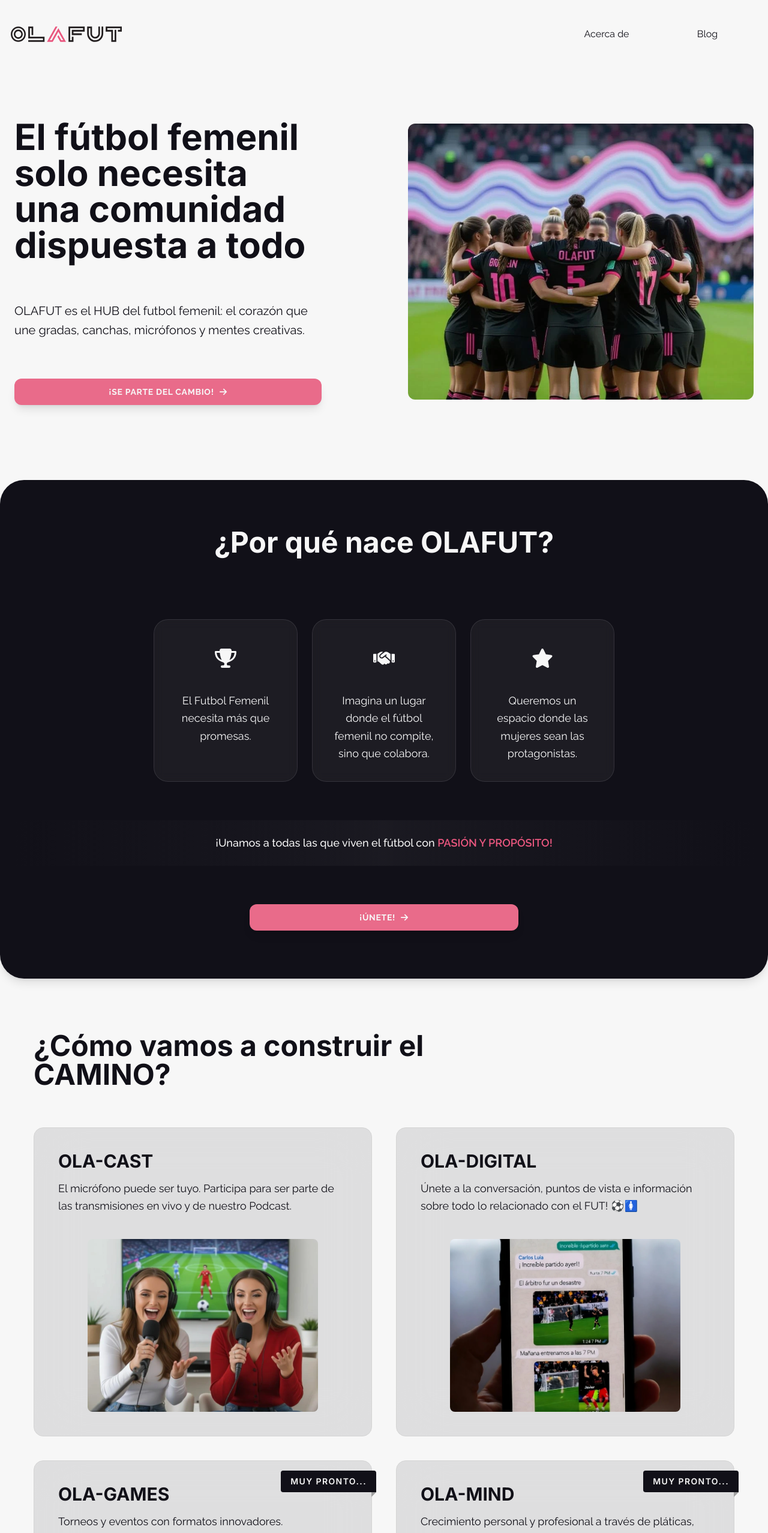
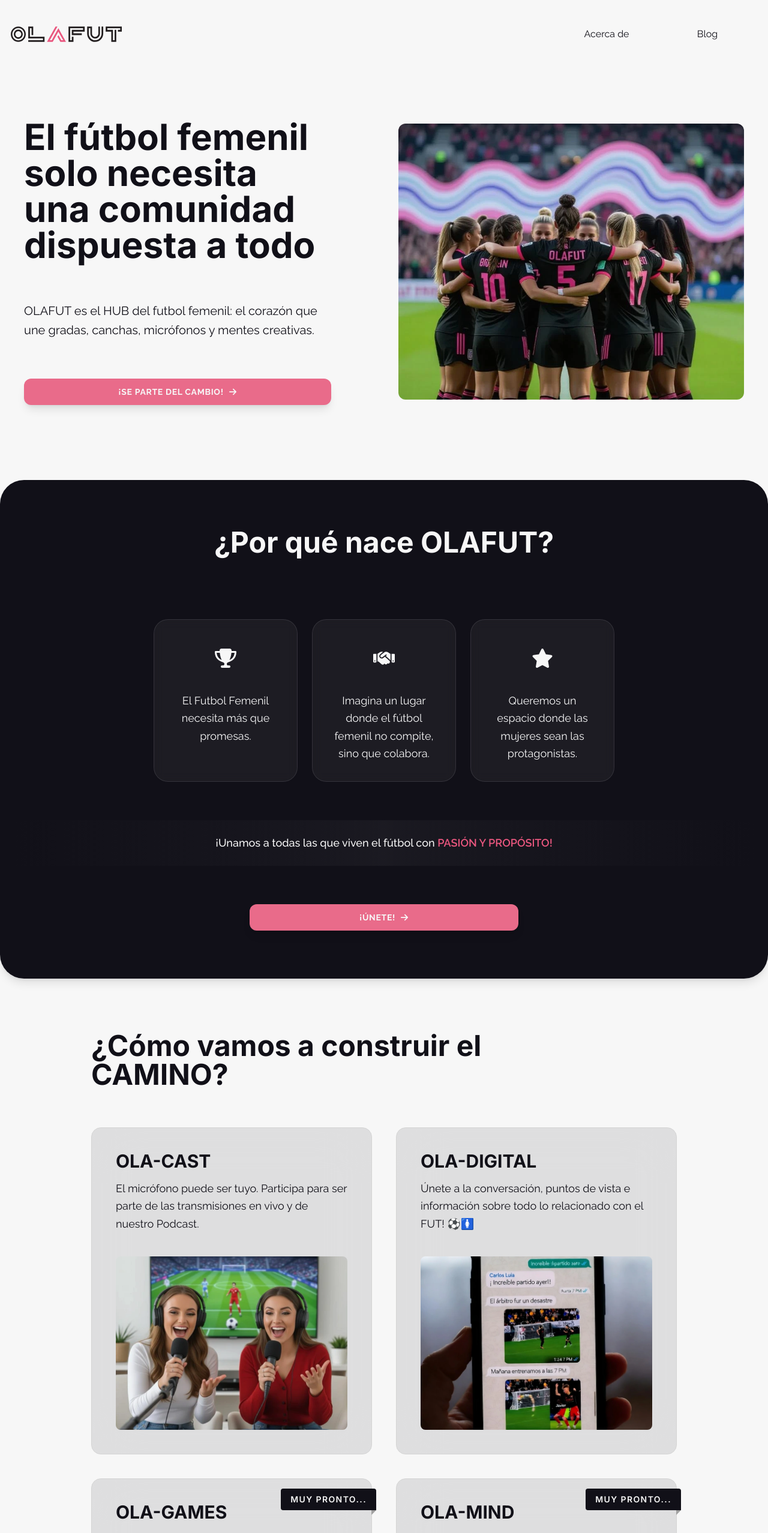
Before and after one commit to olafut/landing-olafut, a Next.js app: page / in a window 1280 px wide. Shown: the top 2555 px of the page at 60% size. Built offline with nearby package versions, Linux system fonts and the light colour scheme.

Commit message:
feat: enhance HeroSection with animations and refactor downloadImage utility

```diff
--- a/src/app/_components/HeroSection.tsx
+++ b/src/app/_components/HeroSection.tsx
@@ -1,3 +1,6 @@
+'use client';
+
+import { motion } from 'motion/react';
 import Image from 'next/image';
 import { FaArrowRight } from 'react-icons/fa6';
 import { useTranslate } from '../hooks';
@@ -9,8 +12,13 @@ export const HeroSection = () => {
 
   return (
     <div className="relative py-20 px-6 flex flex-col items-center mx-auto container justify-center min-h-[calc(100dvh-4.5rem)]">
-      <section className="flex flex-col xl:flex-row items-center justify-between w-full gap-20 lg:gap-10">
-        <div className="flex flex-col text-center xl:text-left max-w-lg">
+      <section className="flex flex-col xl:flex-row items-center justify-around w-full gap-20">
+        <motion.div
+          initial={{ opacity: 0, x: -50 }}
+          animate={{ opacity: 1, x: 0 }}
+          transition={{ duration: 0.8 }}
+          className="flex flex-col text-center xl:text-left max-w-lg relative"
+        >
           <Title level="h1">{t('title')}</Title>
 
           <Subtitle className="my-16">{t('subtitle')}</Subtitle>
@@ -19,9 +27,24 @@ export const HeroSection = () => {
             {t('cta')}
             <FaArrowRight />
           </CallToActionButton>
-        </div>
+        </motion.div>
 
-        <div className="relative w-full h-auto aspect-3/4 lg:aspect-5/4 max-w-xl">
+        <motion.div
+          initial={{ opacity: 0, scale: 0.8 }}
+          animate={{ opacity: 1, scale: 1 }}
+          transition={{ duration: 0.8, delay: 0.2 }}
+          className="relative w-full h-auto aspect-3/4 lg:aspect-5/4 max-w-xl"
+        >
+          {/* <div className="absolute -top-6 -left-6 bg-background shadow-2xl rounded-2xl p-4 border border-primary/20 hover:scale-110 transition-transform duration-300 z-20 hidden lg:block">
+            <div className="text-3xl font-black text-primary">1K+</div>
+            <div className="text-xs text-foreground/70">Jugadoras</div>
+          </div>
+
+          <div className="absolute -bottom-6 -right-6 bg-background shadow-2xl rounded-2xl p-4 border border-secondary/20 hover:scale-110 transition-transform duration-300 z-20 hidden lg:block">
+            <div className="text-3xl font-black text-neutral-500">50+</div>
+            <div className="text-xs text-foreground/70">Equipos</div>
+          </div> */}
+
           <Image
             src="/assets/hero.webp"
             alt="Hero Image"
@@ -31,7 +54,7 @@ export const HeroSection = () => {
             loading="eager"
             decoding="sync"
           />
-        </div>
+        </motion.div>
       </section>
     </div>
   );
--- a/src/app/_components/ProductCard.tsx
+++ b/src/app/_components/ProductCard.tsx
@@ -11,6 +11,7 @@ interface ProductCardProps extends BaseProps {
   description: ReactNode[];
   image?: ImageProps;
   comingSoon?: boolean;
+  rtl?: boolean;
 }
 
 export const ProductCard: FC<ProductCardProps> = ({
@@ -20,33 +21,39 @@ export const ProductCard: FC<ProductCardProps> = ({
   style,
   image: imgProps = undefined,
   comingSoon = false,
+  rtl = false,
 }) => {
   const { t } = useTranslate('Features');
 
   return (
     <article
       className={twMerge(
-        'bg-foreground/10 min-h-72 backdrop-blur-2xl p-10 rounded-2xl flex flex-col gap-10 justify-between border border-neutral-300 relative',
+        'bg-foreground/10 min-h-72 backdrop-blur-2xl p-10 rounded-2xl flex flex-col gap-10 justify-between border border-neutral-300 relative md:flex-row lg:flex-col',
+        rtl ? 'md:flex-row-reverse' : 'md:flex-row',
         className,
       )}
       style={style}
     >
       {comingSoon && (
-        <span className="absolute -right-2 top-4 bg-foreground text-background rounded-t-sm rounded-bl-sm px-4 py-2 font-sans font-semibold text-sm before:content-[''] before:absolute before:right-0 before:top-full before:w-0 before:h-0 before:border-t-8 before:border-t-neutral-400 before:border-r-8 before:border-r-transparent tracking-widest">
+        <span className="absolute -right-2 top-4 bg-foreground text-background rounded-t-sm rounded-bl-sm px-4 py-2 font-sans font-semibold text-sm before:content-[''] before:absolute before:right-0 before:top-full before:w-0 before:h-0 before:border-t-8 before:border-t-neutral-400 before:border-r-8 before:border-r-transparent tracking-widest z-10">
           {t('comingSoon')}
         </span>
       )}
-      <section className="flex flex-col gap-4">
+
+      <section className="flex flex-col gap-4 min-w-xs">
         <Title level="h4" className="font-black">
           {title}
         </Title>
+
         {description.filter(Boolean).map((desc, idx) => (
-          <Paragraph key={String(idx)}>{desc}</Paragraph>
+          <div key={String(idx)} className="flex gap-4">
+            <Paragraph>{desc}</Paragraph>
+          </div>
         ))}
       </section>
 
       {!!imgProps?.src && !!imgProps.alt && (
-        <div className="relative w-96 h-auto max-w-full mx-auto aspect-3/4 lg:aspect-4/3 rounded-lg overflow-hidden group/image">
+        <div className="relative w-full h-auto max-w-full mx-auto aspect-3/4 lg:aspect-4/3 rounded-lg overflow-hidden group/image">
           {/* Overlay en hover */}
           <div className="absolute inset-0 bg-linear-to-t from-foreground/80 via-transparent to-transparent opacity-0 group-hover/image:opacity-100 transition-opacity duration-300 z-10" />
 
--- a/src/app/_components/ProductsSection.tsx
+++ b/src/app/_components/ProductsSection.tsx
@@ -8,7 +8,7 @@ export const ProductsSection = () => {
   const { t } = useTranslate('Features');
 
   return (
-    <section className="my-12 flex flex-col gap-6 text-left container mx-auto px-6 md:px-14">
+    <section className="my-12 flex flex-col gap-6 text-left container mx-auto px-6 max-w-3xl lg:max-w-5xl">
       <Title level="h2" className="py-10 max-w-2xl font-foreground">
         {t('title')}
       </Title>
@@ -30,6 +30,7 @@ export const ProductsSection = () => {
             src: '/assets/OLA-DIGITAL.webp',
             alt: t('items.OLA-DIGITAL.title'),
           }}
+          rtl
         />
 
         <ProductCard
@@ -53,6 +54,7 @@ export const ProductsSection = () => {
             alt: t('items.OLA-MIND.title'),
           }}
           comingSoon
+          rtl
         />
 
         <ProductCard
--- a/src/app/_components/blog/Avatar.tsx
+++ b/src/app/_components/blog/Avatar.tsx
@@ -4,8 +4,6 @@ import type { Author } from '@/interfaces/author';
 type AvatarProps = Partial<Author>;
 
 export const Avatar = ({ avatar, name }: AvatarProps) => {
-  console.log('Avatar props:', { avatar, name });
-
   return (
     <div className="flex items-center">
       {!avatar || !name ? (
--- a/src/lib/notion.ts
+++ b/src/lib/notion.ts
@@ -4,7 +4,8 @@ import type { PageObjectResponse } from '@notionhq/client';
 import { Client } from '@notionhq/client';
 import { NotionToMarkdown } from 'notion-to-md';
 import type { Post } from '@/interfaces/post';
-import { downloadImage, generateSlug } from '@/utils';
+import { generateSlug } from '@/utils';
+import { downloadImage } from '@/utils/downloadImage';
 
 export const notion = new Client({ auth: process.env.NOTION_TOKEN });
 export const n2m = new NotionToMarkdown({ notionClient: notion });
--- a/src/utils/downloadImage.ts
+++ b/src/utils/downloadImage.ts
@@ -1,4 +1,3 @@
-'use server';
 import fs from 'node:fs';
 import { Readable } from 'node:stream';
 import type { ReadableStream } from 'node:stream/web';
--- a/src/utils/index.ts
+++ b/src/utils/index.ts
@@ -1,3 +1,2 @@
 export * from './chunkFormatter';
-export * from './downloadImage';
 export * from './generateSlug';
```
